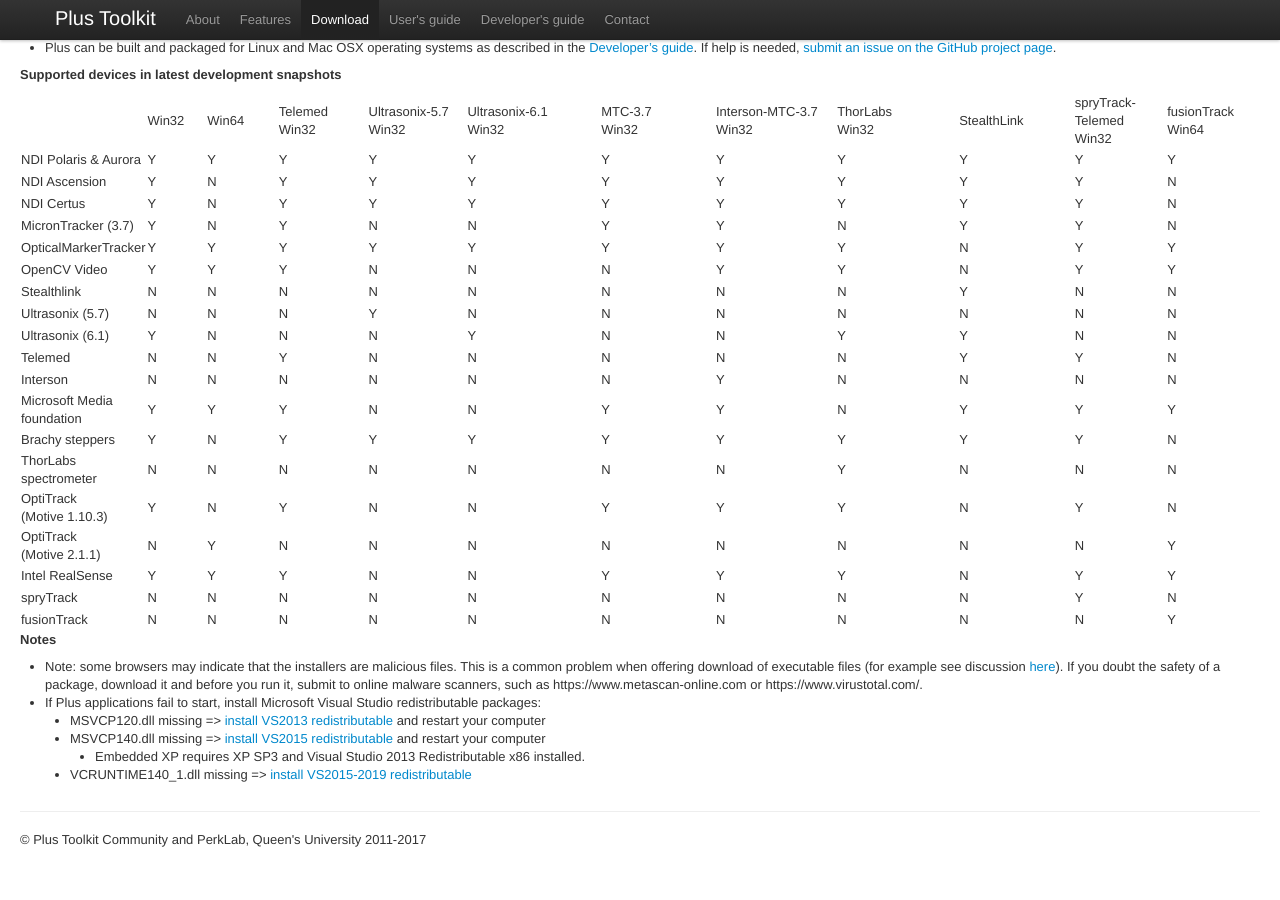
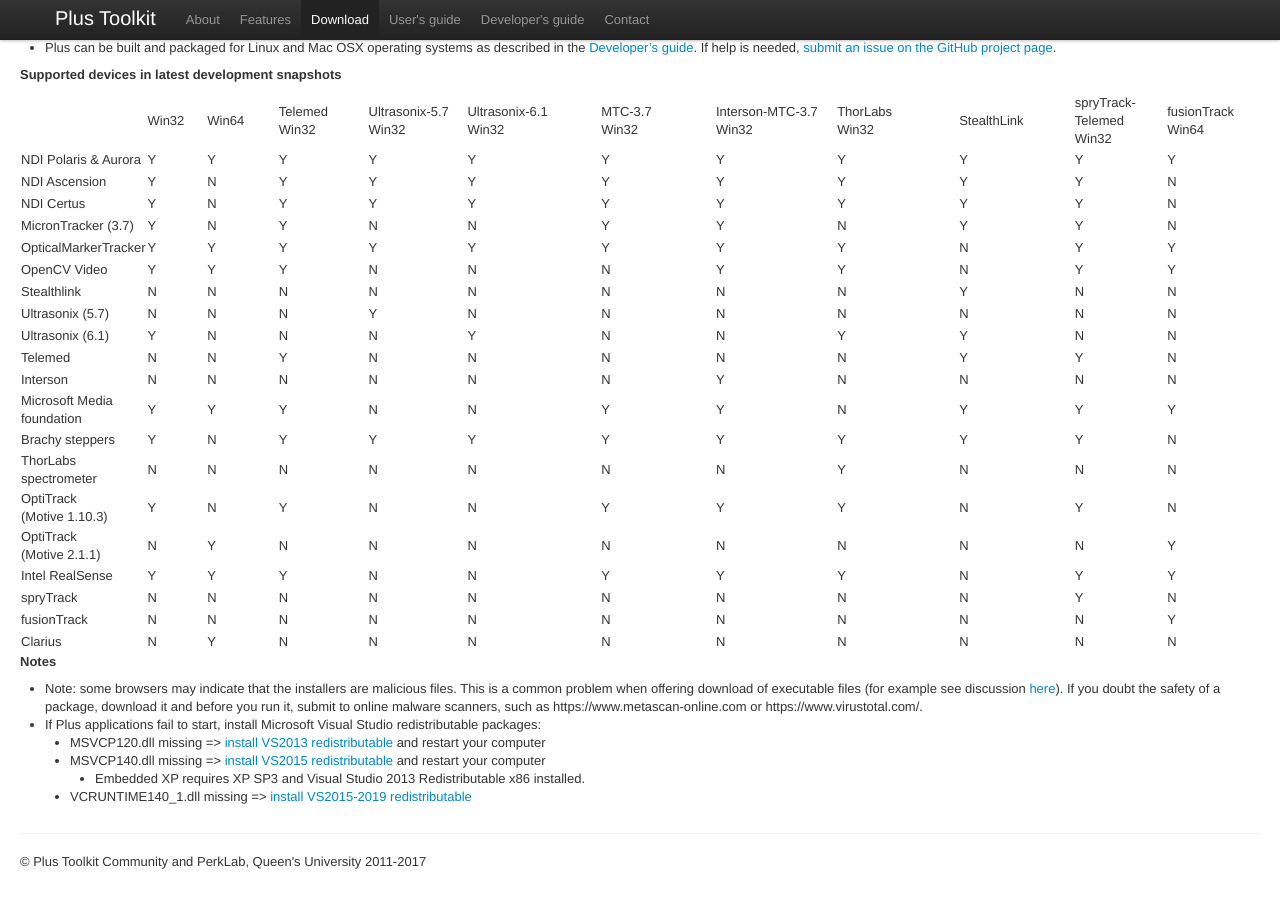
Before and after one commit to PlusToolkit/plustoolkit.github.io, a Jekyll site: the page built from download.md, in a window 1280 px wide and 900 px high, scrolled down 720 px. Built offline with Jekyll 4.4.1, drawn with Linux system fonts in a browser that asks for light colours; before the commit the page ends 1598 px from its top, so only the background shows below that.

Commit message:
Add Clarius support to package table

```diff
--- a/download.md
+++ b/download.md
@@ -341,6 +341,20 @@
 			<td>N</td>
 			<td>Y</td>
 		</tr>
+		<tr height="20">
+			<td height="20" style="height: 20px;">Clarius</td>
+			<td>N</td>
+			<td>Y</td>
+			<td>N</td>
+			<td>N</td>
+			<td>N</td>
+			<td>N</td>
+			<td>N</td>
+			<td>N</td>
+			<td>N</td>
+			<td>N</td>
+			<td>N</td>
+		</tr>
 	</tbody>
 </table>
 
```
